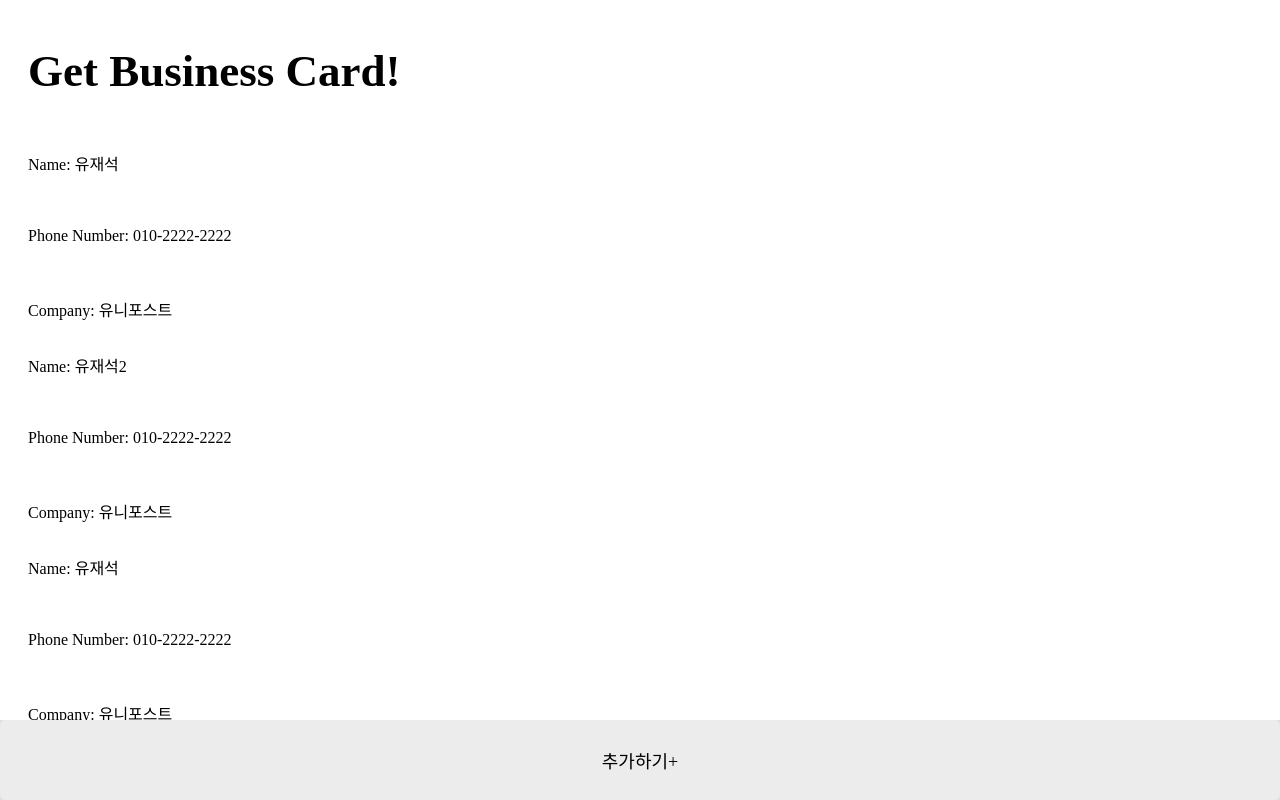
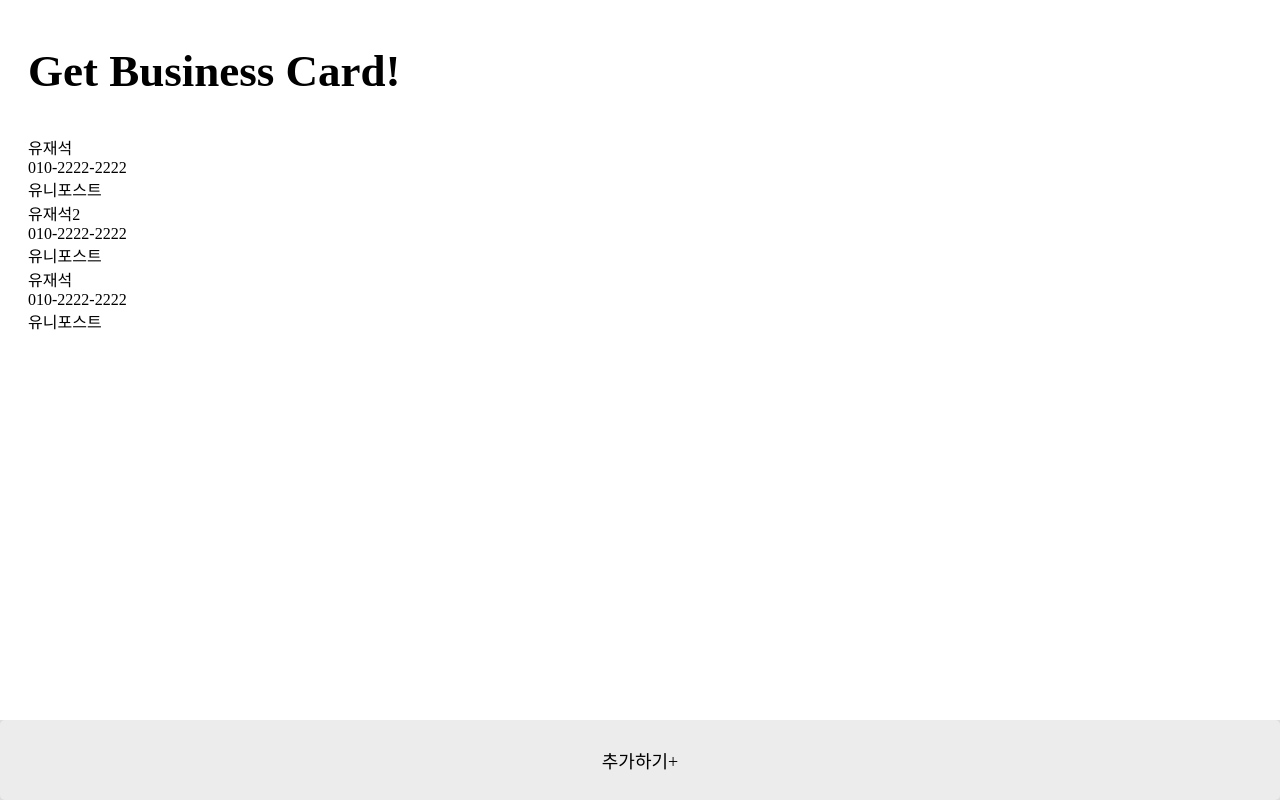
Before and after one commit to yoo94/bcard-pwa, a React (Vite) app: page / in a window 1280 px wide. Built offline with nearby package versions, Linux system fonts and the light colour scheme; a web font is replaced by a local one.

Commit message:
-mockData

```diff
--- a/src/component/BCardList.tsx
+++ b/src/component/BCardList.tsx
@@ -1,4 +1,5 @@
 import "./BCardList.css"
+import BcardItem from "./BcardItem";
 
 export interface BCardListObj {
     id: number,
@@ -14,13 +15,9 @@ interface BCardListProps {
 const BCardList: React.FC<BCardListProps> = ({ data }) => {
     return (
         <div>
-            {data.map(card => (
-                <div className={"BCardList"} key={card.id}>
-                    <p>Name: {card.name}</p>
-                    <p>Phone Number: {card.hpNum}</p>
-                    <p>Company: {card.company}</p>
-                </div>
-            ))}
+            {data.map((item) => {
+                return <BcardItem key={item.id} {...item} />
+            })}
         </div>
     );
 }
```
